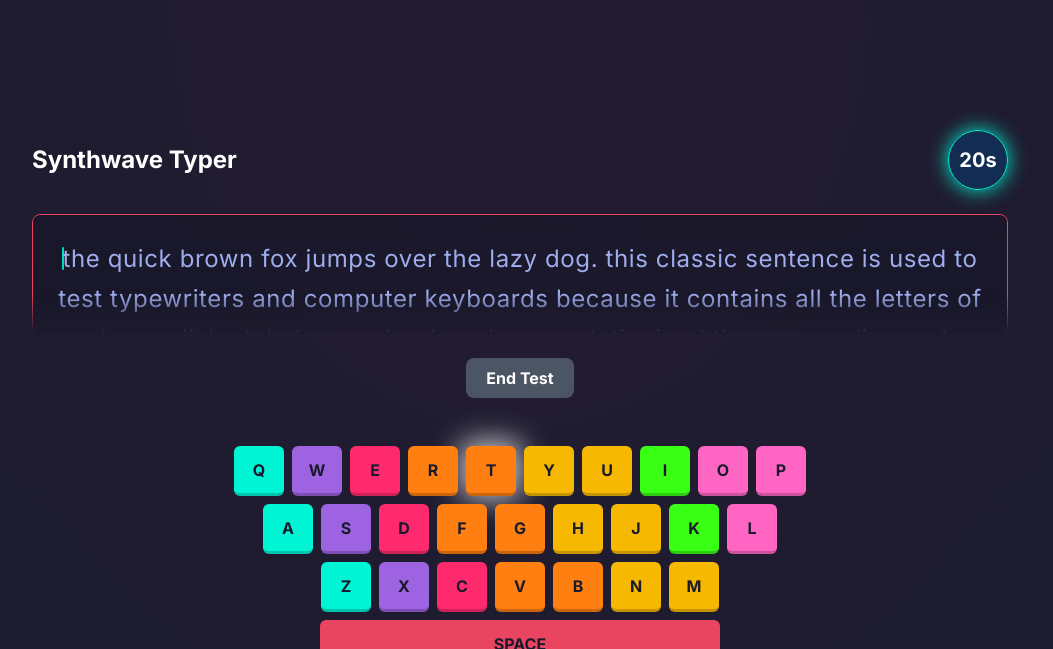
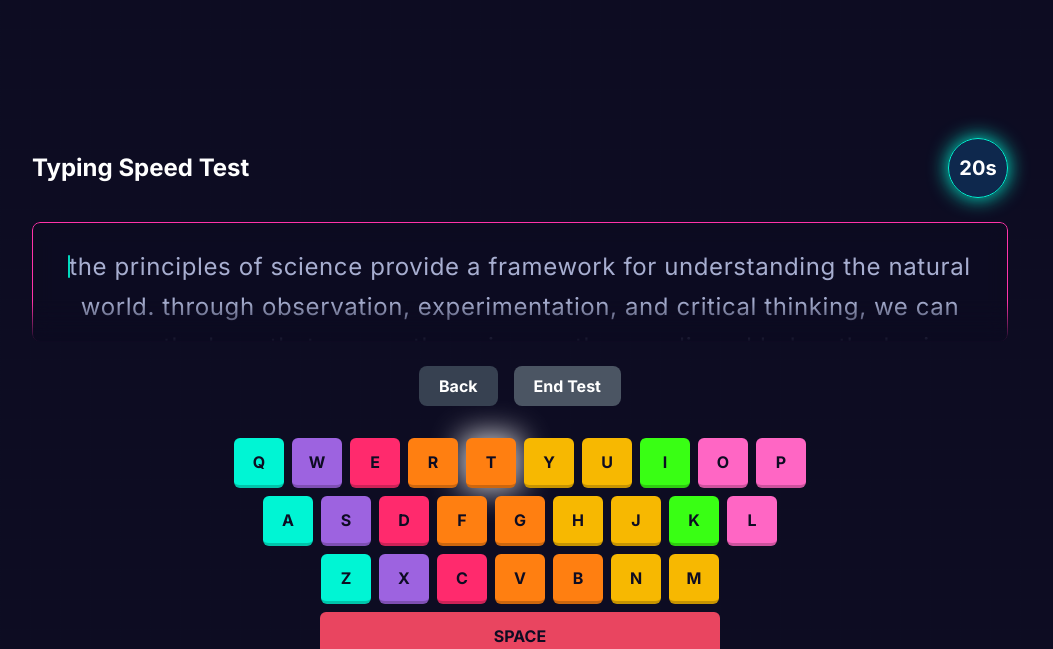
Before and after one commit to ranveersingh18w/Typing-speed, a plain HTML site: page index.html in a window 1280 px wide. Both pictures are taken after a click on the button "20s". Shown: the top 649 px of the page, without its empty margins (120-1173 px from the left). Drawn offline with nearby package versions, Linux system fonts and the light colour scheme.

Commit message:
Update index.html

```diff
--- a/index.html
+++ b/index.html
@@ -6,23 +6,21 @@
     <title>Typing Speed Test</title>
     <script src="https://cdn.tailwindcss.com"></script>
     <link href="https://fonts.googleapis.com/css2?family=Inter:wght@400;500;700&display=swap" rel="stylesheet">
-    <!-- Make sure lines.js is in the same folder or provide the correct path -->
-    <script src="lines.js" defer></script>
     <style>
-        /* --- New Synthwave Theme --- */
+        /* --- New "Cyber Grid" Theme --- */
         body {
             font-family: 'Inter', sans-serif;
-            background-color: #1a1a2e;
+            background-color: #0d0c22;
             background-image:
-                linear-gradient(rgba(26, 26, 46, 0.95), rgba(26, 26, 46, 0.95)),
-                radial-gradient(ellipse at top, #e94560, transparent),
-                radial-gradient(ellipse at bottom, #0f3460, transparent);
-            background-size: cover;
+                linear-gradient(rgba(13, 12, 34, 0.95), rgba(13, 12, 34, 0.95)),
+                linear-gradient(0deg, rgba(0, 245, 212, 0.05) 1px, transparent 1px),
+                linear-gradient(90deg, rgba(0, 245, 212, 0.05) 1px, transparent 1px);
+            background-size: 100%, 30px 30px, 30px 30px;
             overflow-x: hidden;
         }
         .hidden { display: none; }
-        .correct { color: #39ff14; } /* Neon Green */
-        .incorrect { color: #ff2a6d; } /* Neon Pink */
+        .correct { color: #00ffc3; } /* Bright Cyan/Green */
+        .incorrect { color: #ff33a8; } /* Hot Pink */
 
         @keyframes blink { 0%, 100% { opacity: 1; } 50% { opacity: 0; } }
         .current { position: relative; }
@@ -39,7 +37,7 @@
         }
         #text-to-type {
             font-size: 1.5rem; line-height: 2.5rem; letter-spacing: 0.025em;
-            color: #9faded; /* Light Cyan */
+            color: #a7aed0; /* Light lavender */
             transition: transform 0.3s ease-out;
             position: relative;
             white-space: pre-wrap;
@@ -51,17 +49,17 @@
         #user-input::-moz-selection { background: transparent; }
 
         .glass-container {
-            background: rgba(23, 23, 39, 0.6); backdrop-filter: blur(10px);
-            border: 1px solid #e94560;
-            box-shadow: 0 0 20px rgba(233, 69, 96, 0.3);
+            background: rgba(13, 12, 34, 0.7); backdrop-filter: blur(10px);
+            border: 1px solid #ff33a8;
+            box-shadow: 0 0 20px rgba(255, 51, 168, 0.3);
         }
         .primary-btn {
-            background: linear-gradient(45deg, #ff2a6d, #e94560);
-            box-shadow: 0 0 15px rgba(233, 69, 96, 0.5); transition: all 0.3s ease;
+            background: linear-gradient(45deg, #ff33a8, #e94560);
+            box-shadow: 0 0 15px rgba(255, 51, 168, 0.5); transition: all 0.3s ease;
         }
         .primary-btn:hover {
             transform: translateY(-2px) scale(1.05);
-            box-shadow: 0 0 25px rgba(233, 69, 96, 0.8);
+            box-shadow: 0 0 25px rgba(255, 51, 168, 0.8);
         }
 
         @keyframes fadeIn { from { opacity: 0; transform: translateY(-10px); } to { opacity: 1; transform: translateY(0); } }
@@ -80,7 +78,7 @@
         #keyboard { display: flex; flex-direction: column; gap: 0.5rem; align-items: center; }
         .keyboard-row { display: flex; justify-content: center; gap: 0.5rem; }
         .key {
-            position: relative; color: #1a1a2e; border-radius: 0.375rem; font-weight: 600;
+            position: relative; color: #0d0c22; border-radius: 0.375rem; font-weight: 600;
             width: 50px; height: 50px; display: flex; align-items: center; justify-content: center;
             text-transform: uppercase; border-bottom: 3px solid rgba(0,0,0,0.2);
             transition: all 0.1s ease;
@@ -106,7 +104,7 @@
     <div class="w-full max-w-5xl mx-auto p-4 md:p-6 text-center">
         <!-- Setup Screen -->
         <div id="setup-screen" class="fade-in">
-            <h1 class="text-4xl md:text-5xl font-bold text-white mb-4">Synthwave Typer</h1>
+            <h1 class="text-4xl md:text-5xl font-bold text-white mb-4">Typing Speed Test</h1>
             <p class="text-lg text-gray-400 mb-8">Select a test duration to begin.</p>
             <div class="flex flex-wrap justify-center gap-4">
                 <button data-time="20" class="time-btn primary-btn text-white font-bold py-3 px-6 rounded-lg text-lg">20s</button>
@@ -119,20 +117,49 @@
         <!-- Test Screen -->
         <div id="test-screen" class="hidden">
             <header class="flex justify-between items-center mb-6">
-                <h1 class="text-2xl font-bold text-white">Synthwave Typer</h1>
+                <h1 class="text-2xl font-bold text-white">Typing Speed Test</h1>
                 <div id="timer-container"><span id="timer">0s</span></div>
             </header>
             <div id="text-container" class="glass-container p-6 rounded-lg mb-6">
                 <div id="text-to-type" class="select-none"></div>
                 <textarea id="user-input" class="absolute top-0 left-0 w-full h-full p-6 bg-transparent resize-none outline-none" spellcheck="false" autocorrect="off" autocapitalize="off"></textarea>
             </div>
-            <button id="end-test-btn" class="secondary-btn bg-gray-600 hover:bg-gray-700 text-white font-bold py-2 px-5 rounded-lg transition-all mb-4">End Test</button>
+            <div class="flex justify-center gap-4 mb-4">
+                <button id="back-btn" class="secondary-btn bg-gray-700 hover:bg-gray-600 text-white font-bold py-2 px-5 rounded-lg transition-all">Back</button>
+                <button id="end-test-btn" class="secondary-btn bg-gray-600 hover:bg-gray-700 text-white font-bold py-2 px-5 rounded-lg transition-all">End Test</button>
+            </div>
             <div id="keyboard-container"><div id="keyboard"></div></div>
         </div>
 
         <!-- Result Screen -->
         <div id="result-screen" class="hidden"></div>
     </div>
+
+    <script>
+        // This file contains the text passages for the typing test.
+        const textSource = [
+            "The quick brown fox jumps over the lazy dog. This classic sentence is used to test typewriters and computer keyboards because it contains all the letters of the English alphabet.",
+            "Technology has revolutionized the way we live and work. From smartphones to artificial intelligence, innovation continues to shape our future and present new challenges and opportunities.",
+            "The sun dipped below the horizon, painting the sky in hues of orange and purple. A gentle breeze rustled the leaves of the trees, creating a soothing melody for the evening.",
+            "To be successful, you must be willing to put in the hard work and dedication. There are no shortcuts to achieving your goals. Stay focused, remain persistent, and never lose sight.",
+            "Reading is a fundamental skill that opens up a world of knowledge and imagination. Whether you enjoy fiction, non-fiction, or poetry, books have the power to transport you to new places.",
+            "The world of finance is complex and ever-changing. Markets fluctuate based on a variety of factors, from economic reports to global events. Investors must be vigilant and informed.",
+            "The importance of a healthy lifestyle cannot be overstated. A balanced diet, regular exercise, and adequate sleep are the pillars of well-being, contributing to both physical and mental health.",
+            "The journey of a thousand miles begins with a single step. This ancient proverb reminds us that every great achievement starts with a small, manageable action. Do not be intimidated.",
+            "Creativity is the engine of progress. It allows us to solve problems in new ways and to create things that have never existed before. Nurture your creative spirit, for it is a precious resource.",
+            "In the heart of the city, life moves at a relentless pace. Sirens wail in the distance, crowds bustle along the sidewalks, and skyscrapers reach for the clouds, creating a vibrant tapestry of human activity.",
+            "History is not just a study of the past, but a guide for the future. By understanding the mistakes and triumphs of those who came before us, we can make better decisions for ourselves and for society.",
+            "The vastness of space has always captivated the human imagination. From the twinkling stars to the swirling galaxies, the cosmos invites us to explore and to wonder about our place in the universe.",
+            "Music has a unique power to evoke emotions and to connect people across cultures. A simple melody can bring joy, comfort, or a sense of shared experience, transcending language barriers.",
+            "The principles of science provide a framework for understanding the natural world. Through observation, experimentation, and critical thinking, we can uncover the laws that govern the universe.",
+            "Learning a new language opens up a new world of communication and understanding. It allows you to connect with different people, experience new cultures, and see the world from a new perspective.",
+            "The art of cooking is a blend of creativity and precision. It involves combining flavors, textures, and aromas to create dishes that are both delicious and nourishing. A shared meal can be a powerful bond.",
+            "Climate change is one of the most pressing issues of our time. It requires a global effort to reduce emissions, transition to renewable energy, and protect our planet for future generations.",
+            "The internet has transformed the way we access information and connect with one another. It has created a global village where ideas can be shared instantly, but it also presents new challenges.",
+            "The beauty of nature can be found in the smallest details, from the intricate patterns of a snowflake to the vibrant colors of a butterfly's wings. Taking time to appreciate these wonders can be a source of peace.",
+            "A good story can transport you to another world. It can make you laugh, cry, and think about the world in new ways. The power of storytelling is a fundamental part of the human experience."
+        ];
+    </script>
 
     <script>
         // --- DOM Elements ---
@@ -204,7 +231,7 @@
 
             let longPassage = '';
             for (let i=0; i < 20; i++) {
-                longPassage += textSource.join(' ') + ' ';
+                longPassage += textSource.sort(() => 0.5 - Math.random()).join(' ') + ' ';
             }
             let passage = longPassage.toLowerCase();
 
@@ -239,29 +266,22 @@
         function updateHighlighting() {
             const typedText = userInputElement.value;
             const currentPosition = typedText.length;
+            const lastPosition = currentPosition - 1;
 
-            // This logic is much faster as it only updates the changed character
-            const lastTypedCharIndex = currentPosition - 1;
-            if (lastTypedCharIndex >= 0) {
-                const span = characterSpans[lastTypedCharIndex];
-                if (span.textContent === typedText[lastTypedCharIndex]) {
+            if (lastPosition >= 0 && characterSpans[lastPosition]) {
+                const span = characterSpans[lastPosition];
+                span.classList.remove('current');
+                if (span.textContent === typedText[lastPosition]) {
                     span.className = 'correct';
                 } else {
                     span.className = 'incorrect';
                 }
             }
 
-            // Remove cursor from previous character if it exists
-            if (characterSpans[lastTypedCharIndex]) {
-                 characterSpans[lastTypedCharIndex].classList.remove('current');
-            }
-
-            // Add cursor to current character
             const currentSpan = characterSpans[currentPosition];
             if (currentSpan) {
                 currentSpan.className = 'current';
 
-                // Handle scrolling
                 const lineHeight = parseFloat(getComputedStyle(textToTypeElement).lineHeight);
                 const spanLineIndex = Math.floor(currentSpan.offsetTop / lineHeight);
 
@@ -274,7 +294,6 @@
                 }
             }
 
-            // Update keyboard highlight
             if (lastHighlightedKey) lastHighlightedKey.classList.remove('highlight');
             const nextChar = currentSpan?.textContent.toLowerCase() || '';
             const keyElement = document.querySelector(`.key[data-key="${nextChar}"]`);
@@ -323,7 +342,7 @@
                 <div class="glass-container p-8 rounded-lg max-w-lg mx-auto fade-in">
                     <h2 class="text-3xl font-bold mb-4 text-white">Test Complete!</h2>
                     <div class="grid grid-cols-2 gap-4 text-left mb-8">
-                        <div><p class="text-gray-400">Speed (WPM)</p><p class="text-4xl font-bold text-indigo-400">${wpm}</p></div>
+                        <div><p class="text-gray-400">Speed (WPM)</p><p class="text-4xl font-bold text-cyan-400">${wpm}</p></div>
                         <div><p class="text-gray-400">Accuracy</p><p class="text-4xl font-bold">${accuracy}%</p></div>
                         <div><p class="text-gray-400">Typed Chars</p><p class="text-4xl font-bold">${typedChars}</p></div>
                         <div><p class="text-gray-400">Incorrect Words</p><p class="text-4xl font-bold text-red-400">${incorrectWordsCount}</p></div>
@@ -376,10 +395,12 @@
         window.addEventListener('load', () => {
             const timeButtons = document.querySelectorAll('.time-btn');
             const endTestBtn = document.getElementById('end-test-btn');
+            const backBtn = document.getElementById('back-btn');
 
             timeButtons.forEach(button => button.addEventListener('click', () => initializeTest(parseInt(button.dataset.time))));
             userInputElement.addEventListener('input', handleInput);
             endTestBtn.addEventListener('click', endTest);
+            backBtn.addEventListener('click', resetToSetup);
 
             document.addEventListener('keydown', handleKeyPress);
             document.addEventListener('keyup', handleKeyPress);
```
